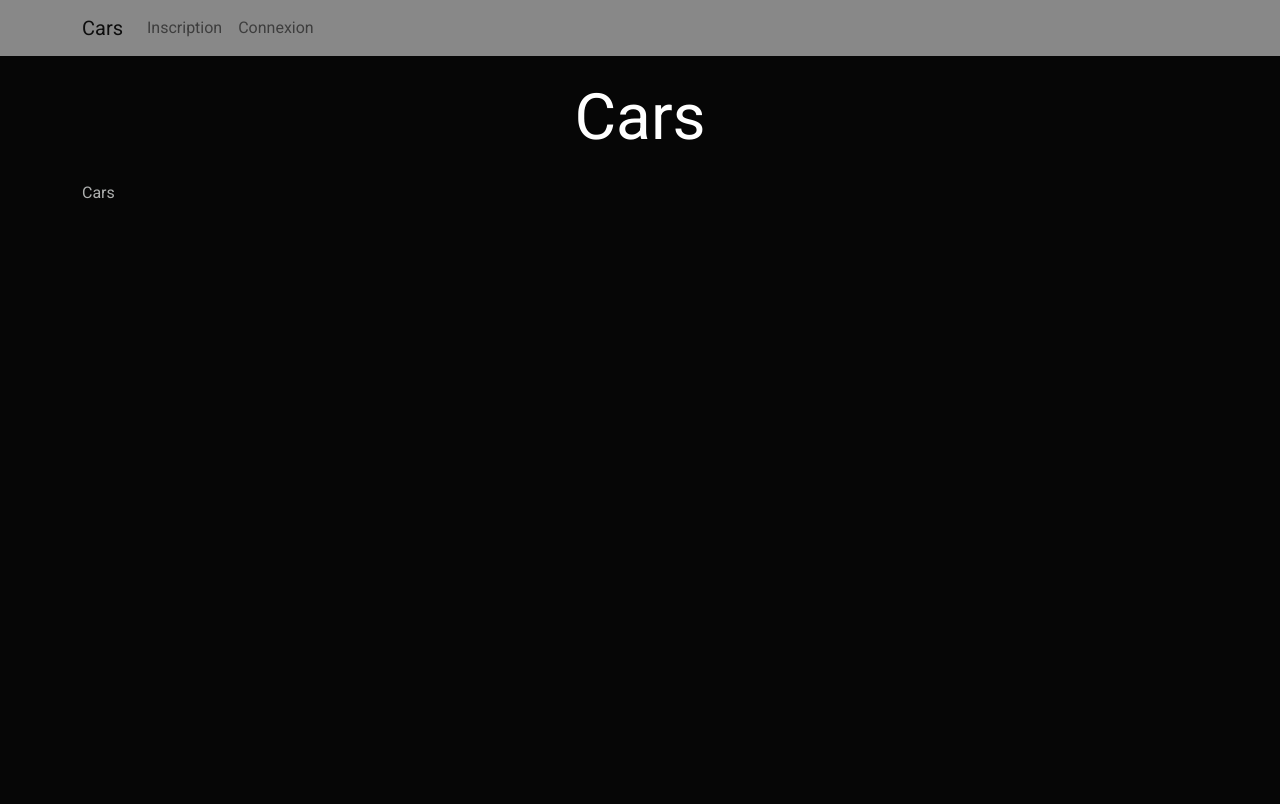
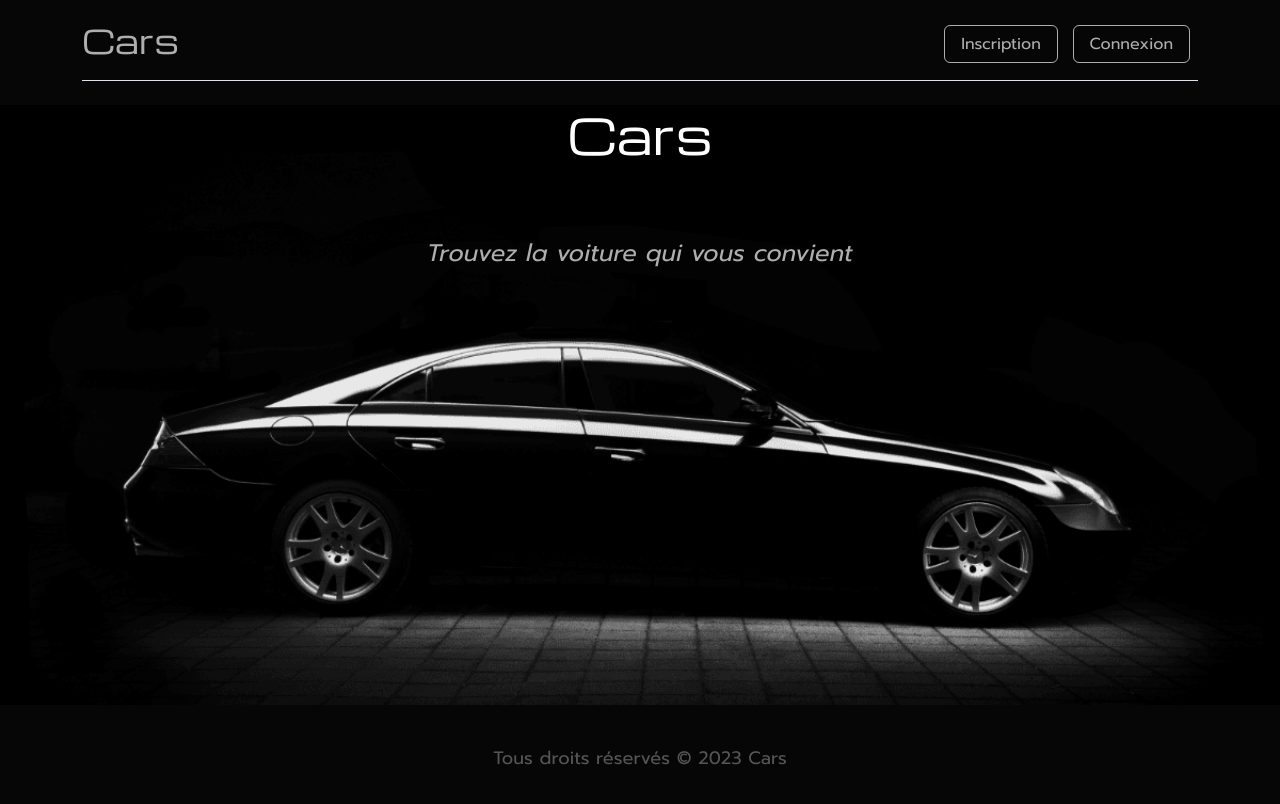
Before and after one commit to Melissa-code/cars, a Symfony app: template templates/global/home.html.twig in a window 1280 px wide. Before the commit the page ends 199 px from the top, so only its background shows below. Run offline with Twig, Linux system fonts and the light colour scheme; the template is opened without the code that fills it, so the values that code supplies are empty; some libraries are stand-ins or nearby versions.

Commit message:
home page design

```diff
--- /dev/null
+++ b/public/css/main.css
@@ -0,0 +1,27 @@
+*, ::before, ::after {
+    box-sizing: border-box;
+    margin: 0;
+    padding: 0;
+}
+
+body {
+    height: 100vh;
+    font-size: 18px;
+    font-family: 'Prompt', sans-serif;
+}
+
+h1, h2 {
+    font-family: 'Michroma', sans-serif;
+    font-size: 3rem;
+}
+
+.home {
+    background-image: url("../assets/images/model0.png");
+    background-repeat: no-repeat;
+    background-size: cover;
+    background-position: center;
+}
+
+.logo {
+    font-family: 'Michroma', sans-serif;
+}
--- a/templates/base.html.twig
+++ b/templates/base.html.twig
@@ -4,22 +4,27 @@
         <meta charset="UTF-8">
         <meta name="description" content="Cars est un site de proposant des voitures.">
         <title>{% block title %}{% endblock %}</title>
-        <link rel="shortcut icon" type="image/png" href="{{ asset('assets/images/model5.png') }}" >
+        <link rel="shortcut icon" type="image/png" href="{{ asset('assets/images/model0.png') }}" >
+        <link rel="preconnect" href="https://fonts.googleapis.com">
+        <link rel="preconnect" href="https://fonts.gstatic.com" crossorigin>
+        <link href="https://fonts.googleapis.com/css2?family=Michroma&family=Prompt:ital,wght@0,400;0,700;1,400&display=swap" rel="stylesheet">
         <link rel="stylesheet" href="https://cdnjs.cloudflare.com/ajax/libs/font-awesome/6.2.1/css/all.min.css" integrity="sha512-MV7K8+y+gLIBoVD59lQIYicR65iaqukzvf/nwasF0nqhPay5w/9lJmVM2hMDcnK1OnMGCdVK+iQrJ7lzPJQd1w==" crossorigin="anonymous" referrerpolicy="no-referrer" />
         <link rel="stylesheet" href="https://bootswatch.com/5/cyborg/bootstrap.min.css">
+        <link rel="stylesheet" href="{{ asset('css/main.css') }}">
         {% block stylesheets %}{% endblock %}
 
     </head>
     <body>
+
         {# Menu #}
-        <nav class="navbar navbar-expand-lg navbar-light bg-light">
-            <div class="container">
-                <a class="navbar-brand" href="{{ path('app_global') }}">Cars</a>
-                <button class="navbar-toggler" type="button" data-bs-toggle="collapse" data-bs-target="#navbarColor03" aria-controls="navbarColor03" aria-expanded="false" aria-label="Toggle navigation">
-                    <span class="navbar-toggler-icon"></span>
-                </button>
-                <div class="collapse navbar-collapse" id="navbarColor03">
-                    <ul class="navbar-nav me-auto">
+
+        <nav class="container">
+            <header class="d-flex flex-wrap align-items-center justify-content-center justify-content-md-between py-3 mb-4 border-bottom">
+                <a href="{{ path('app_global') }}" class="d-flex align-items-center col-md-3 mb-2 mb-md-0 text-dark text-decoration-none fs-4 logo">
+                   Cars
+                </a>
+
+                <ul class="nav col-12 col-md-auto mb-2 justify-content-center mb-md-0">
                     {% if is_granted('ROLE_USER') or is_granted('ROLE_ADMIN') %}
                         <li class="nav-item">
                             <a class="nav-link" href="{{ path('app_cars') }}">Voitures</a>
@@ -30,26 +35,26 @@
                             <a class="nav-link" href="{{ path('app_admin') }}">Administration</a>
                         </li>
                     {% endif %}
+                </ul>
+
+                <div class="col-md-3 text-end">
                     {% if not app.user %}
-                        <li class="nav-item">
-                            <a class="nav-link" href="{{ path('app_signup') }}">Inscription</a>
-                        </li>
-                        <li class="nav-item">
-                            <a class="nav-link" href="{{ path('app_login') }}">Connexion</a>
-                        </li>
+                    <a class="btn btn-outline-dark mt-2 me-2" href="{{ path('app_signup') }}">Inscription</a>
+                    <a class="btn btn-outline-dark mt-2 me-2" href="{{ path('app_login') }}">Connexion</a>
                     {% else %}
-                        <li class="nav-item">
-                            <a class="nav-link" href="{{ path('app_logout') }}">Déconnexion</a>
-                        </li>
+                    <a class="btn btn-dark" href="{{ path('app_logout') }}">Déconnexion</a>
                     {% endif %}
-                    </ul>
                 </div>
-            </div>
+            </header>
         </nav>
 
         {% block main %}{% endblock %}
 
-
+        <div class="container">
+            <footer class="py-3 my-4">
+                <p class="text-center text-muted">Tous droits réservés © 2023 Cars</p>
+            </footer>
+        </div>
 
         <script src="https://cdn.jsdelivr.net/npm/@popperjs/core@2.9.2/dist/umd/popper.min.js" integrity="sha384-IQsoLXl5PILFhosVNubq5LC7Qb9DXgDA9i+tQ8Zj3iwWAwPtgFTxbJ8NT4GN1R8p" crossorigin="anonymous"></script>
         <script src="https://cdn.jsdelivr.net/npm/bootstrap@5.0.2/dist/js/bootstrap.min.js" integrity="sha384-cVKIPhGWiC2Al4u+LWgxfKTRIcfu0JTxR+EQDz/bgldoEyl4H0zUF0QKbrJ0EcQF" crossorigin="anonymous"></script>
--- a/templates/global/home.html.twig
+++ b/templates/global/home.html.twig
@@ -7,7 +7,7 @@
 
 {% block main %}
 
-    <div class="container">
+    <div class="container-fluid home w-100 h-75">
 
         <section class="title my-4">
             <h1 class="text-center">Cars</h1>
@@ -28,10 +28,10 @@
             </div>
         </section>
 
-       <section class="home">
+       <section class="mt-5">
            <div class="row">
-               <div class="col">
-                   Cars
+               <div class="col-12">
+                    <blockquote class="text-center fs-5 fst-italic ">Trouvez la voiture qui vous convient</blockquote>
                </div>
            </div>
        </section>
```
Also changed, not shown: public/assets/images/favicon.png (added), public/assets/images/model0.png (added). Lines whose indentation alone changed are shown as unchanged.
